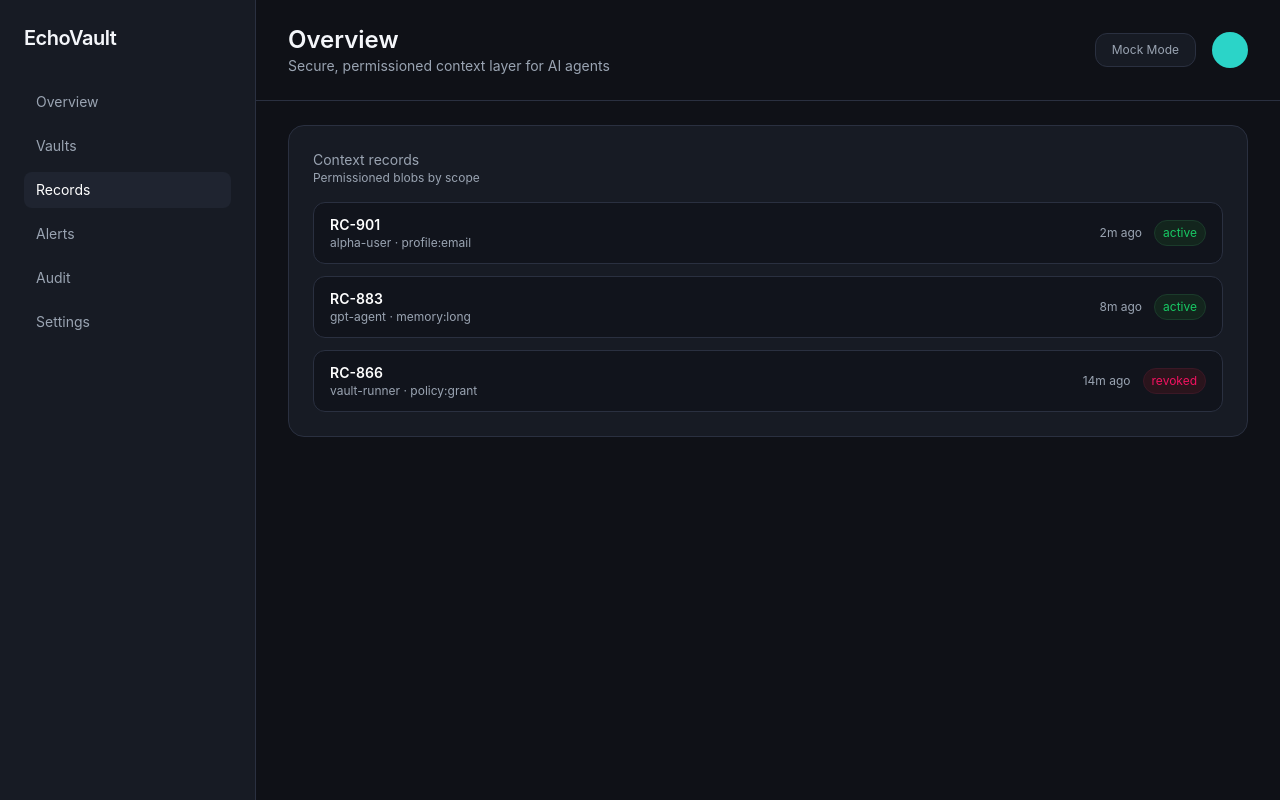
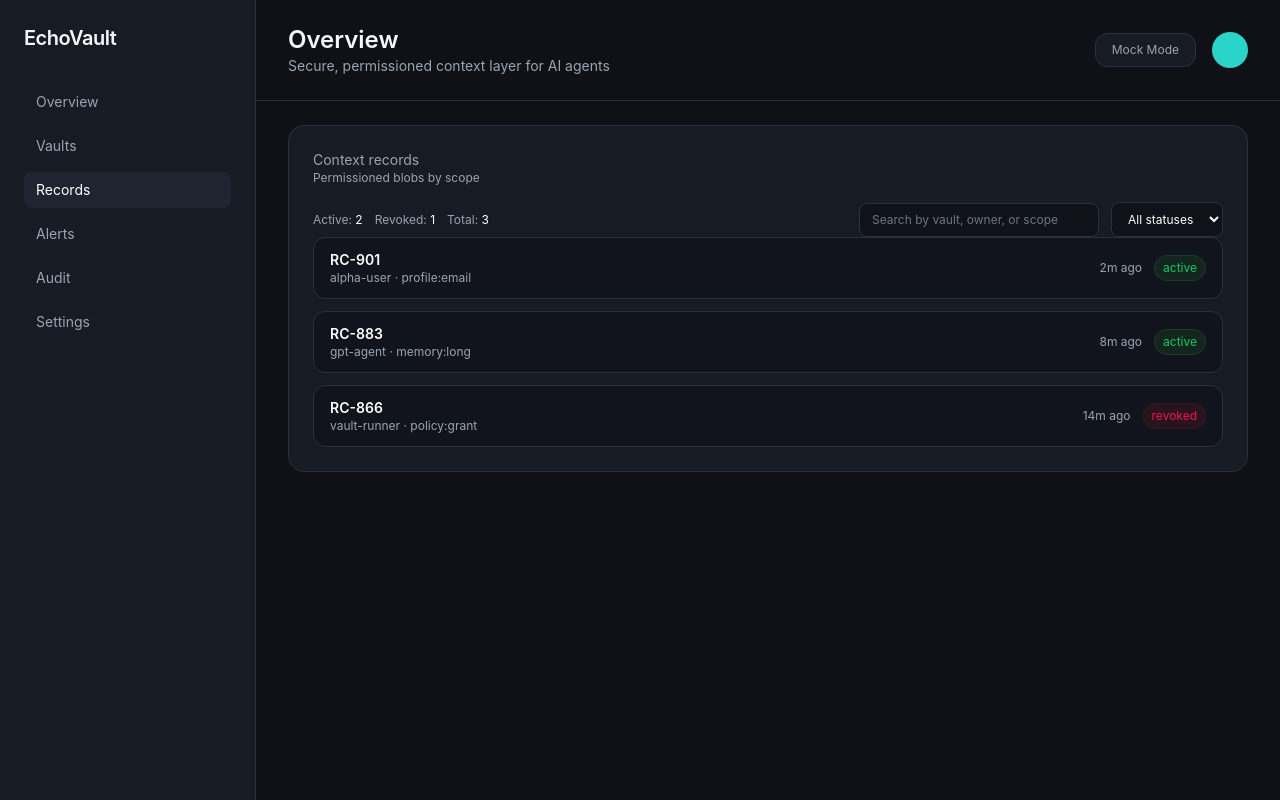
Before and after one commit to claudio-lazz/echo-vault, a React (Vite) app in the folder demo-web/: page / in a window 1280 px wide. Both pictures are taken after a click on the button "Records". Built offline with nearby package versions, Linux system fonts and the light colour scheme.

Commit message:
demo-web: add filters for records and alerts

```diff
--- a/demo-web/src/components/Alerts.tsx
+++ b/demo-web/src/components/Alerts.tsx
@@ -1,15 +1,67 @@
+import { useMemo, useState } from 'react';
 import { mockAlerts } from '../lib/mockData';
 import { SectionCard } from './SectionCard';
 import { StatusPill } from './StatusPill';
 
+const severityOptions = ['all', 'danger', 'warning', 'info'] as const;
+
+type SeverityFilter = (typeof severityOptions)[number];
+
 export function Alerts() {
+  const [query, setQuery] = useState('');
+  const [severityFilter, setSeverityFilter] = useState<SeverityFilter>('all');
+
+  const filtered = useMemo(() => {
+    const lowered = query.trim().toLowerCase();
+    return mockAlerts.filter((alert) => {
+      const matchesQuery = lowered
+        ? [alert.title, alert.id].some((field) => field.toLowerCase().includes(lowered))
+        : true;
+      const matchesSeverity = severityFilter === 'all' ? true : alert.severity === severityFilter;
+      return matchesQuery && matchesSeverity;
+    });
+  }, [query, severityFilter]);
+
+  const counts = severityOptions.reduce<Record<string, number>>((acc, option) => {
+    if (option !== 'all') {
+      acc[option] = mockAlerts.filter((alert) => alert.severity === option).length;
+    }
+    return acc;
+  }, {});
+
   return (
     <section className="space-y-6 px-8 py-6">
       <SectionCard title="Alerts" subtitle="Security & grant lifecycle">
+        <div className="flex flex-wrap items-center justify-between gap-4 text-sm">
+          <div className="flex flex-wrap items-center gap-3 text-xs text-[#9AA4B2]">
+            <span>Danger: <span className="text-white">{counts.danger ?? 0}</span></span>
+            <span>Warning: <span className="text-white">{counts.warning ?? 0}</span></span>
+            <span>Info: <span className="text-white">{counts.info ?? 0}</span></span>
+          </div>
+          <div className="flex flex-wrap items-center gap-3">
+            <input
+              value={query}
+              onChange={(event) => setQuery(event.target.value)}
+              placeholder="Search alerts"
+              className="w-52 rounded-lg border border-[#2A3040] bg-[#0f1219] px-3 py-2 text-xs text-white placeholder:text-[#6E7683]"
+            />
+            <select
+              value={severityFilter}
+              onChange={(event) => setSeverityFilter(event.target.value as SeverityFilter)}
+              className="rounded-lg border border-[#2A3040] bg-[#0f1219] px-3 py-2 text-xs text-white"
+            >
+              {severityOptions.map((option) => (
+                <option key={option} value={option}>
+                  {option === 'all' ? 'All severities' : option}
+                </option>
+              ))}
+            </select>
+          </div>
+        </div>
         <div className="space-y-3 text-sm">
-          {mockAlerts.map((alert) => (
+          {filtered.map((alert) => (
             <div key={alert.id} className="rounded-xl border border-[#2A3040] bg-[#11141c] px-4 py-3">
-              <div className="flex items-center justify-between">
+              <div className="flex flex-wrap items-center justify-between gap-3">
                 <div>
                   <div className="font-semibold text-white">{alert.title}</div>
                   <div className="text-xs text-[#9AA4B2]">{alert.id} · {alert.time}</div>
@@ -18,6 +70,11 @@ export function Alerts() {
               </div>
             </div>
           ))}
+          {filtered.length === 0 && (
+            <div className="rounded-xl border border-dashed border-[#2A3040] bg-[#0f1219] px-4 py-6 text-center text-xs text-[#9AA4B2]">
+              No alerts match this filter.
+            </div>
+          )}
         </div>
       </SectionCard>
     </section>
--- a/demo-web/src/components/Records.tsx
+++ b/demo-web/src/components/Records.tsx
@@ -1,14 +1,62 @@
+import { useMemo, useState } from 'react';
 import { mockRecords } from '../lib/mockData';
 import { SectionCard } from './SectionCard';
 import { StatusPill } from './StatusPill';
 
+const statusOptions = ['all', 'active', 'revoked'] as const;
+
+type StatusFilter = (typeof statusOptions)[number];
+
 export function Records() {
+  const [query, setQuery] = useState('');
+  const [statusFilter, setStatusFilter] = useState<StatusFilter>('all');
+
+  const filtered = useMemo(() => {
+    const lowered = query.trim().toLowerCase();
+    return mockRecords.filter((record) => {
+      const matchesQuery = lowered
+        ? [record.id, record.owner, record.scope].some((field) => field.toLowerCase().includes(lowered))
+        : true;
+      const matchesStatus = statusFilter === 'all' ? true : record.status === statusFilter;
+      return matchesQuery && matchesStatus;
+    });
+  }, [query, statusFilter]);
+
+  const activeCount = mockRecords.filter((record) => record.status === 'active').length;
+  const revokedCount = mockRecords.filter((record) => record.status !== 'active').length;
+
   return (
     <section className="space-y-6 px-8 py-6">
       <SectionCard title="Context records" subtitle="Permissioned blobs by scope">
+        <div className="flex flex-wrap items-center justify-between gap-4 text-sm">
+          <div className="flex flex-wrap items-center gap-3 text-xs text-[#9AA4B2]">
+            <span>Active: <span className="text-white">{activeCount}</span></span>
+            <span>Revoked: <span className="text-white">{revokedCount}</span></span>
+            <span>Total: <span className="text-white">{mockRecords.length}</span></span>
+          </div>
+          <div className="flex flex-wrap items-center gap-3">
+            <input
+              value={query}
+              onChange={(event) => setQuery(event.target.value)}
+              placeholder="Search by vault, owner, or scope"
+              className="w-60 rounded-lg border border-[#2A3040] bg-[#0f1219] px-3 py-2 text-xs text-white placeholder:text-[#6E7683]"
+            />
+            <select
+              value={statusFilter}
+              onChange={(event) => setStatusFilter(event.target.value as StatusFilter)}
+              className="rounded-lg border border-[#2A3040] bg-[#0f1219] px-3 py-2 text-xs text-white"
+            >
+              {statusOptions.map((option) => (
+                <option key={option} value={option}>
+                  {option === 'all' ? 'All statuses' : option}
+                </option>
+              ))}
+            </select>
+          </div>
+        </div>
         <div className="space-y-3 text-sm">
-          {mockRecords.map((record) => (
-            <div key={record.id} className="flex items-center justify-between rounded-xl border border-[#2A3040] bg-[#11141c] px-4 py-3">
+          {filtered.map((record) => (
+            <div key={record.id} className="flex flex-wrap items-center justify-between gap-3 rounded-xl border border-[#2A3040] bg-[#11141c] px-4 py-3">
               <div>
                 <div className="font-semibold text-white">{record.id}</div>
                 <div className="text-xs text-[#9AA4B2]">{record.owner} · {record.scope}</div>
@@ -19,6 +67,11 @@ export function Records() {
               </div>
             </div>
           ))}
+          {filtered.length === 0 && (
+            <div className="rounded-xl border border-dashed border-[#2A3040] bg-[#0f1219] px-4 py-6 text-center text-xs text-[#9AA4B2]">
+              No records match this filter.
+            </div>
+          )}
         </div>
       </SectionCard>
     </section>
```
